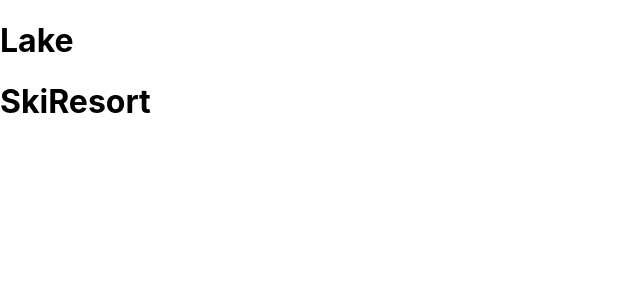
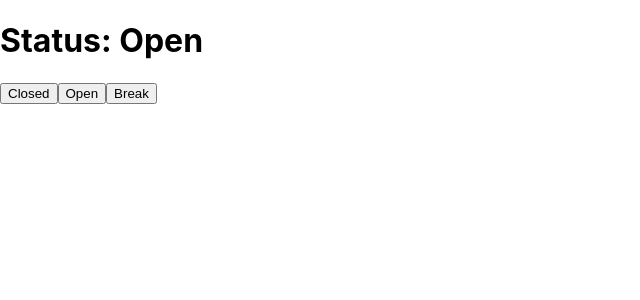
Before and after one commit to SatYu26/Learning-React, a React (Create React App) app: page / in a window 1280 px wide. Shown: the top 300 px of the page, without its empty margins (0-640 px from the left). Built offline with nearby package versions, Linux system fonts and the light colour scheme.

Commit message:
using useState

```diff
--- a/src/index.js
+++ b/src/index.js
@@ -1,26 +1,16 @@
-import React from "react";
+import React, { useState } from "react";
 import ReactDOM from "react-dom";
 import "./index.css";
 
-const [first, second, third] = ["pop", "abc", "cde"];
-console.log(first);
-console.log(second);
-console.log(third);
-
-function Lake() {
-  return <h1>Lake</h1>;
-}
-
-function SkiResort() {
-  return <h1>SkiResort</h1>;
-}
-
 function App() {
+  const [status, setStatus] = useState("Open");
   return (
-    <React.Fragment>
-      <Lake />
-      <SkiResort />
-    </React.Fragment>
+    <div>
+      <h1>Status: {status}</h1>
+      <button onClick={() => setStatus("Closed")}>Closed</button>
+      <button onClick={() => setStatus("Open")}>Open</button>
+      <button onClick={() => setStatus("Back in 5")}>Break</button>
+    </div>
   );
 }
 
```
